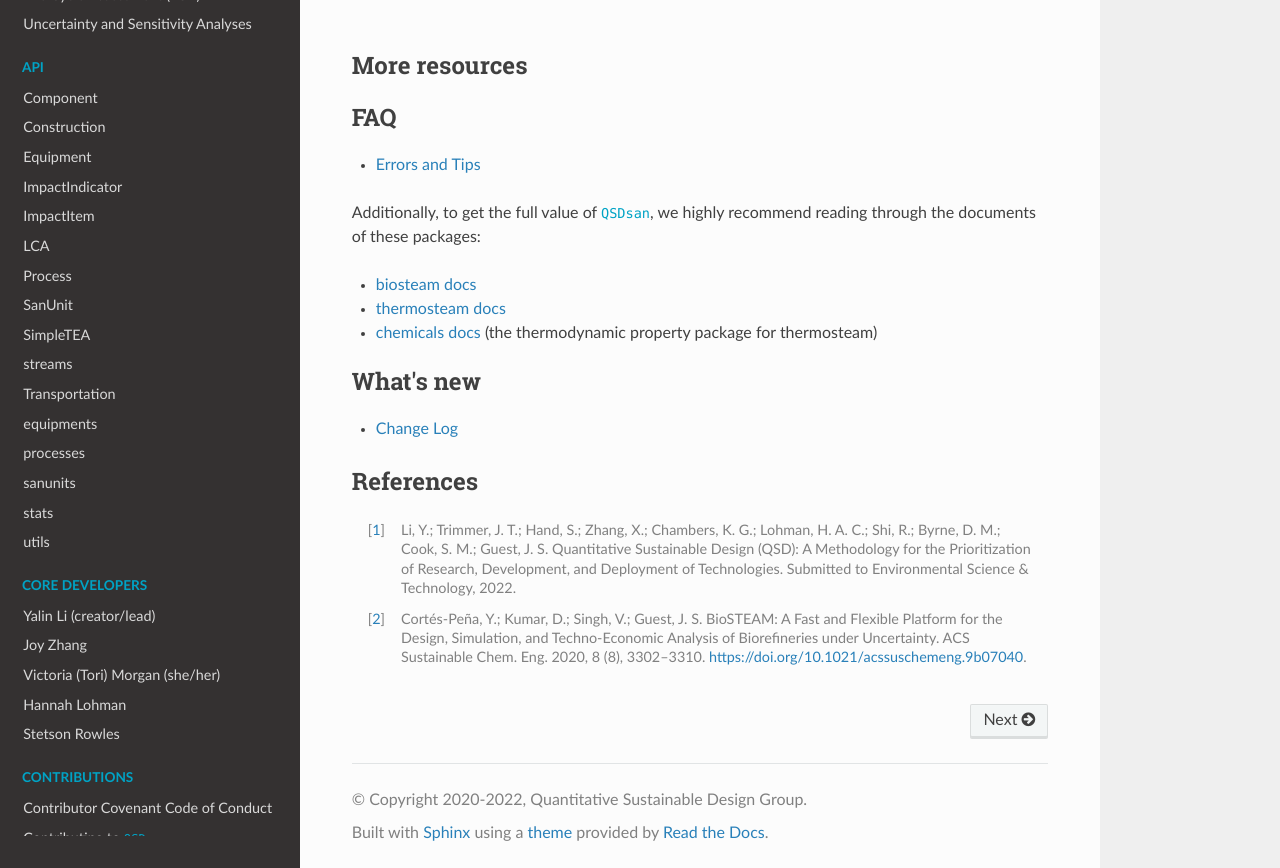
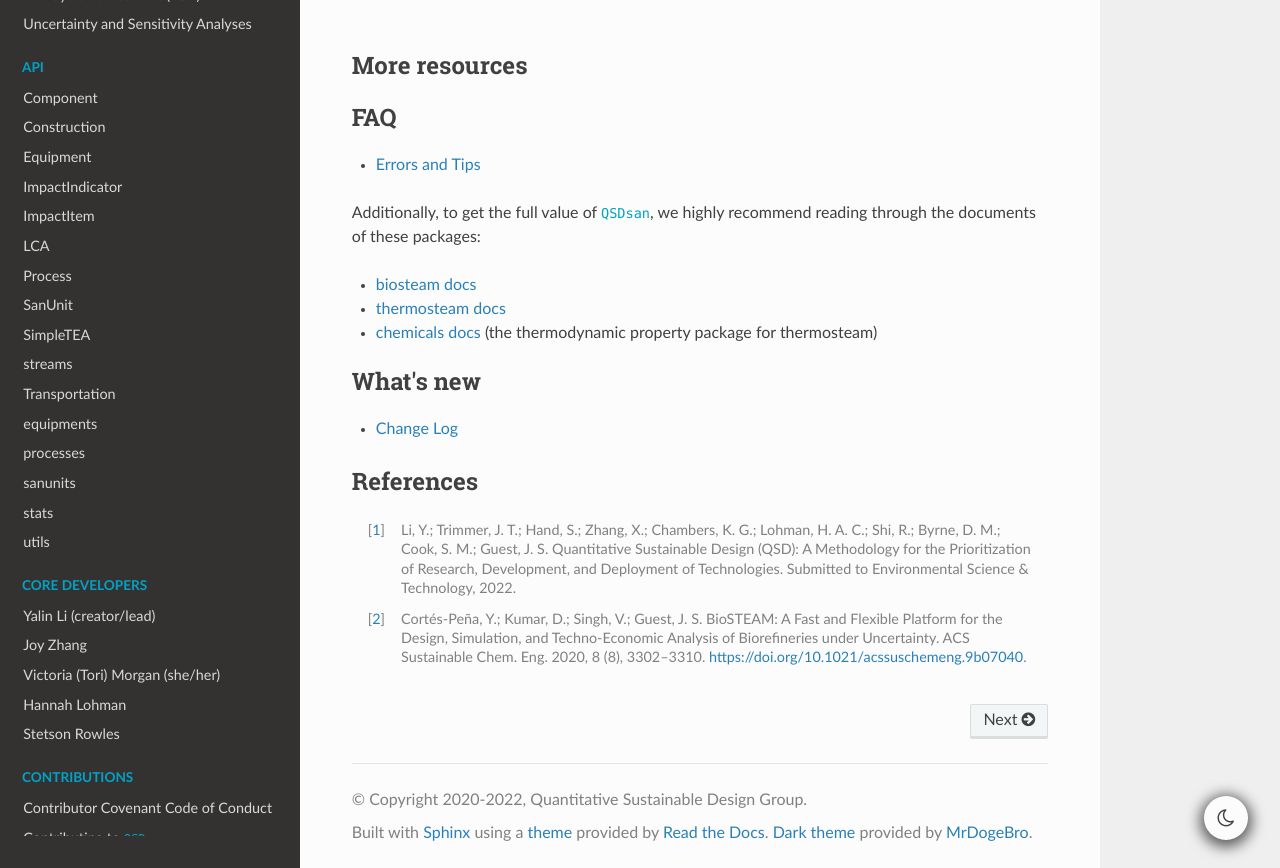
Before and after one commit to QSD-Group/QSDsan, a Sphinx documentation site: the page built from docs/source/index.rst, in a window 1280 px wide and 1400 px high, scrolled down 5806 px, cut to the strip 532-1400 px from the top of the window. Built offline with Sphinx 7.4.7 and the Read the Docs theme 2.0.0, drawn with Linux system fonts in a browser that asks for light colours; some of the changed lines change nothing that is shown.

Commit message:
add dark mode

```diff
--- a/docs/source/conf.py
+++ b/docs/source/conf.py
@@ -42,6 +42,7 @@
 # ones.
 extensions = [
 'nbsphinx',
+'sphinx_rtd_dark_mode',
 'sphinx.ext.autodoc',
 'sphinx.ext.intersphinx',
 'sphinx.ext.mathjax',
@@ -62,6 +63,9 @@
 
 # The name of the Pygments (syntax highlighting) style to use.
 pygments_style = 'manni'
+
+# Webpage dark mode
+default_dark_mode = False
 
 # -- Options for HTML output -------------------------------------------------
 
@@ -102,7 +106,7 @@
 	'css/copybutton.css',
 	'css/theme_overrides.css',
 	]
-#!! Not seem to be working, using the extension now
+#!!! Not seem to be working, using the extension now
 # html_js_files = [
 # 	'qsdsan.js',
 # 	'https://cdn.jsdelivr.net/npm/clipboard@1/dist/clipboard.min.js'
--- a/requirements_doc.txt
+++ b/requirements_doc.txt
@@ -11,6 +11,7 @@
 sphinx
 nbsphinx
 sphinx_rtd_theme
+sphinx_rtd_dark_mode
 sphinx-copybutton
 ipywidgets
 jupyterlab-widgets
```
